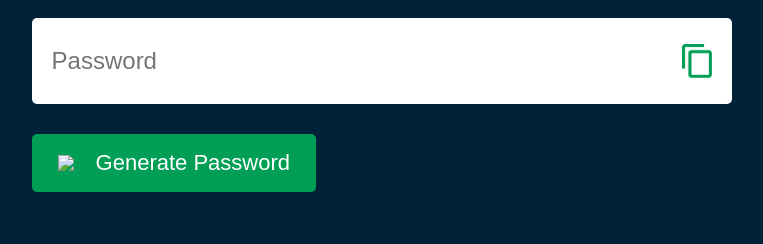
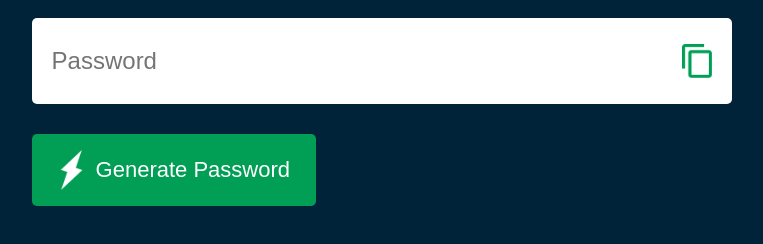
Before and after one commit to sunnykushwahathakur/Random-Password-Generator, a plain HTML site: page index.html in a window 1280 px wide. Shown: the part 290-534 px from the top of the page, without its empty margins (122-885 px from the left). Drawn offline with Linux system fonts and the light colour scheme.

Commit message:
Update index.html

```diff
--- a/index.html
+++ b/index.html
@@ -13,7 +13,7 @@
             <input type="text" id="password" placeholder="Password">
             <img src="copy.png" onclick="copyPassword()">
         </div>
-        <button onclick="createPassword()" ><img src="images/generate.png"> Generate Password</button>
+        <button onclick="createPassword()" ><img src="generate.png"> Generate Password</button>
     </div>
 
     <script src="script.js"></script>
```
